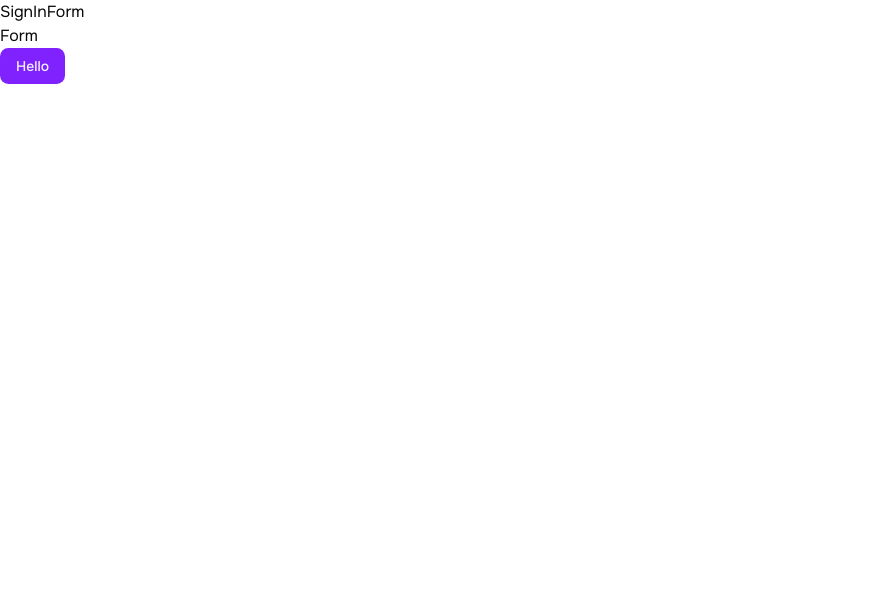
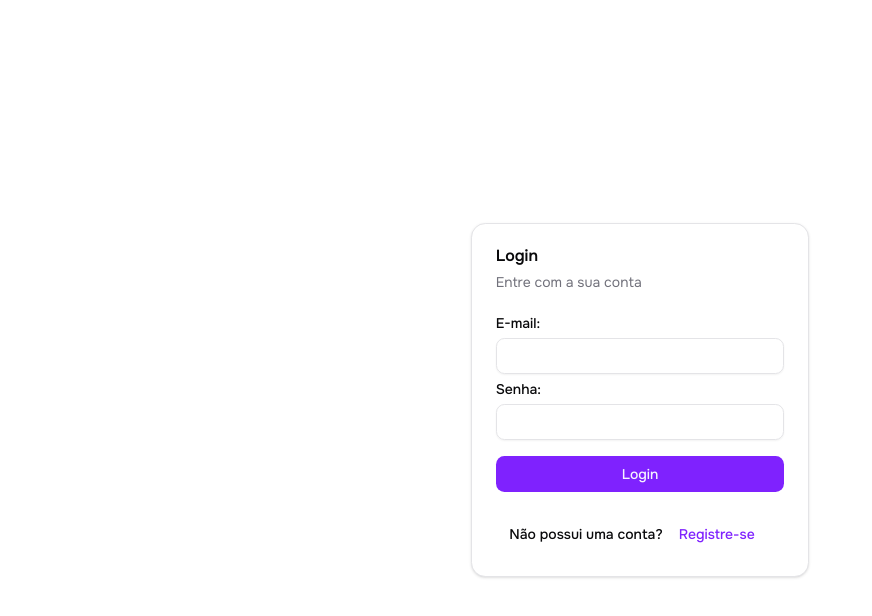
Before and after one commit to bianca-bpas/desafio-tecnico-frontend-vlab, a React (Vite) app: page / in a window 1280 px wide. Shown: the top 616 px of the page, without its empty margins (0-872 px from the left). Built offline with nearby package versions, Linux system fonts and the light colour scheme.

Commit message:
feat: implementa design da tela de login

```diff
--- a/package.json
+++ b/package.json
@@ -10,6 +10,7 @@
     "preview": "vite preview"
   },
   "dependencies": {
+    "@radix-ui/react-label": "^2.1.7",
     "@radix-ui/react-slot": "^1.2.3",
     "@tailwindcss/vite": "^4.1.15",
     "class-variance-authority": "^0.7.1",
--- a/src/components/atoms/ui/button.tsx
+++ b/src/components/atoms/ui/button.tsx
@@ -5,7 +5,8 @@
 import { cn } from "@/lib/utils"
 
 const buttonVariants = cva(
-  "inline-flex items-center justify-center gap-2 whitespace-nowrap rounded-md text-sm font-medium transition-all disabled:pointer-events-none disabled:opacity-50 [&_svg]:pointer-events-none [&_svg:not([class*='size-'])]:size-4 shrink-0 [&_svg]:shrink-0 outline-none focus-visible:border-ring focus-visible:ring-ring/50 focus-visible:ring-[3px] aria-invalid:ring-destructive/20 dark:aria-invalid:ring-destructive/40 aria-invalid:border-destructive",
+  "inline-flex items-center justify-center gap-2 whitespace-nowrap rounded-md text-sm font-medium transition-all disabled:pointer-events-none disabled:opacity-50 [&_svg]:pointer-events-none [&_svg:not([class*='size-'])]:size-4 shrink-0 [&_svg]:shrink-0 outline-none focus-visible:border-ring focus-visible:ring-ring/50 focus-visible:ring-[3px] aria-invalid:ring-destructive/20 dark:aria-invalid:ring-destructive/40 aria-invalid:border-destructive cursor-pointer",
+
   {
     variants: {
       variant: {
--- /dev/null
+++ b/src/components/atoms/ui/card.tsx
@@ -0,0 +1,92 @@
+import * as React from "react"
+
+import { cn } from "@/lib/utils"
+
+function Card({ className, ...props }: React.ComponentProps<"div">) {
+  return (
+    <div
+      data-slot="card"
+      className={cn(
+        "bg-card text-card-foreground flex flex-col gap-6 rounded-xl border py-6 shadow-sm",
+        className
+      )}
+      {...props}
+    />
+  )
+}
+
+function CardHeader({ className, ...props }: React.ComponentProps<"div">) {
+  return (
+    <div
+      data-slot="card-header"
+      className={cn(
+        "@container/card-header grid auto-rows-min grid-rows-[auto_auto] items-start gap-2 px-6 has-data-[slot=card-action]:grid-cols-[1fr_auto] [.border-b]:pb-6",
+        className
+      )}
+      {...props}
+    />
+  )
+}
+
+function CardTitle({ className, ...props }: React.ComponentProps<"div">) {
+  return (
+    <div
+      data-slot="card-title"
+      className={cn("leading-none font-semibold", className)}
+      {...props}
+    />
+  )
+}
+
+function CardDescription({ className, ...props }: React.ComponentProps<"div">) {
+  return (
+    <div
+      data-slot="card-description"
+      className={cn("text-muted-foreground text-sm", className)}
+      {...props}
+    />
+  )
+}
+
+function CardAction({ className, ...props }: React.ComponentProps<"div">) {
+  return (
+    <div
+      data-slot="card-action"
+      className={cn(
+        "col-start-2 row-span-2 row-start-1 self-start justify-self-end",
+        className
+      )}
+      {...props}
+    />
+  )
+}
+
+function CardContent({ className, ...props }: React.ComponentProps<"div">) {
+  return (
+    <div
+      data-slot="card-content"
+      className={cn("px-6", className)}
+      {...props}
+    />
+  )
+}
+
+function CardFooter({ className, ...props }: React.ComponentProps<"div">) {
+  return (
+    <div
+      data-slot="card-footer"
+      className={cn("flex items-center px-6 [.border-t]:pt-6", className)}
+      {...props}
+    />
+  )
+}
+
+export {
+  Card,
+  CardHeader,
+  CardFooter,
+  CardTitle,
+  CardAction,
+  CardDescription,
+  CardContent,
+}
--- /dev/null
+++ b/src/components/atoms/ui/input.tsx
@@ -0,0 +1,21 @@
+import * as React from "react"
+
+import { cn } from "@/lib/utils"
+
+function Input({ className, type, ...props }: React.ComponentProps<"input">) {
+  return (
+    <input
+      type={type}
+      data-slot="input"
+      className={cn(
+        "file:text-foreground placeholder:text-muted-foreground selection:bg-primary selection:text-primary-foreground dark:bg-input/30 border-input h-9 w-full min-w-0 rounded-md border bg-transparent px-3 py-1 text-base shadow-xs transition-[color,box-shadow] outline-none file:inline-flex file:h-7 file:border-0 file:bg-transparent file:text-sm file:font-medium disabled:pointer-events-none disabled:cursor-not-allowed disabled:opacity-50 md:text-sm",
+        "focus-visible:border-ring focus-visible:ring-ring/50 focus-visible:ring-[3px]",
+        "aria-invalid:ring-destructive/20 dark:aria-invalid:ring-destructive/40 aria-invalid:border-destructive my-2",
+        className
+      )}
+      {...props}
+    />
+  )
+}
+
+export { Input }
--- /dev/null
+++ b/src/components/atoms/ui/label.tsx
@@ -0,0 +1,22 @@
+import * as React from "react"
+import * as LabelPrimitive from "@radix-ui/react-label"
+
+import { cn } from "@/lib/utils"
+
+function Label({
+  className,
+  ...props
+}: React.ComponentProps<typeof LabelPrimitive.Root>) {
+  return (
+    <LabelPrimitive.Root
+      data-slot="label"
+      className={cn(
+        "flex items-center gap-2 text-sm leading-none font-medium select-none group-data-[disabled=true]:pointer-events-none group-data-[disabled=true]:opacity-50 peer-disabled:cursor-not-allowed peer-disabled:opacity-50",
+        className
+      )}
+      {...props}
+    />
+  )
+}
+
+export { Label }
--- a/src/components/organisms/SignInForm.tsx
+++ b/src/components/organisms/SignInForm.tsx
@@ -1,10 +1,35 @@
-import Form from "../molecules/Form"
+import {
+  Card,
+  CardContent,
+  CardDescription,
+  CardFooter,
+  CardHeader,
+  CardTitle,
+} from "../atoms/ui/card"
+import { Label } from "../atoms/ui/label"
+import { Input } from "../atoms/ui/input"
+import { Button } from "../atoms/ui/button"
 
 export default function SignInForm () {
     return (
-        <>
-            <h1>SignInForm</h1>
-            <Form />
-        </>
+        <div className="flex-1 flex justify-center items-center relative h-screen">
+            <Card className="absolute">
+                <CardHeader>
+                    <CardTitle>Login</CardTitle>
+                    <CardDescription>Entre com a sua conta</CardDescription>
+                </CardHeader>
+                <CardContent>
+                    <Label>E-mail:</Label>
+                    <Input></Input>
+                    <Label>Senha:</Label>
+                    <Input></Input>
+                    <Button className="w-full mt-2">Login</Button>
+                </CardContent>
+                <CardFooter className="flex justify-center">
+                    <Label>Não possui uma conta?</Label>
+                    <Button variant={"link"}>Registre-se</Button>
+                </CardFooter>
+            </Card>
+        </div>
     )
 }
```
Also changed, not shown: 1 other file (tests, documents, lock files or other folders).
